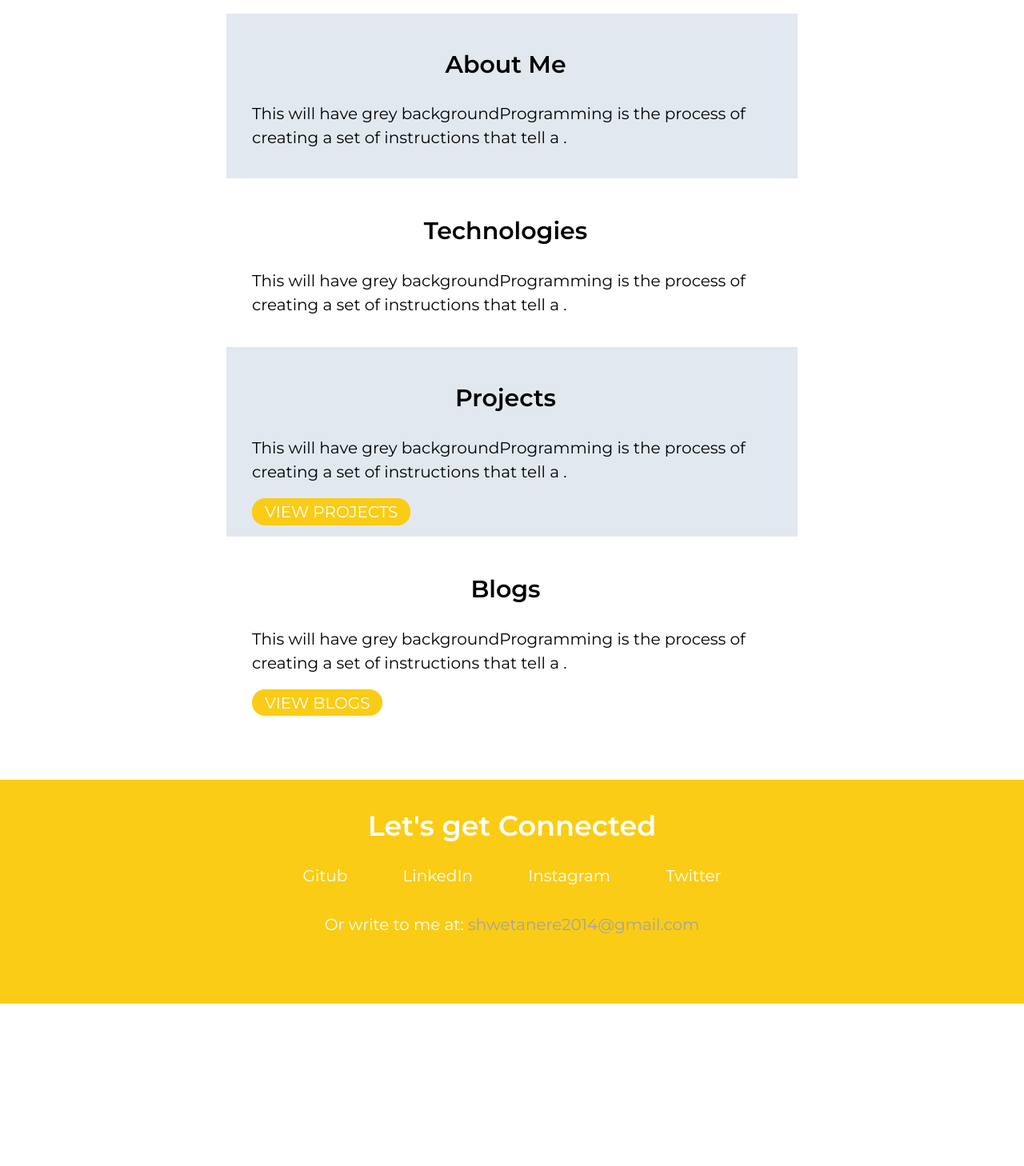
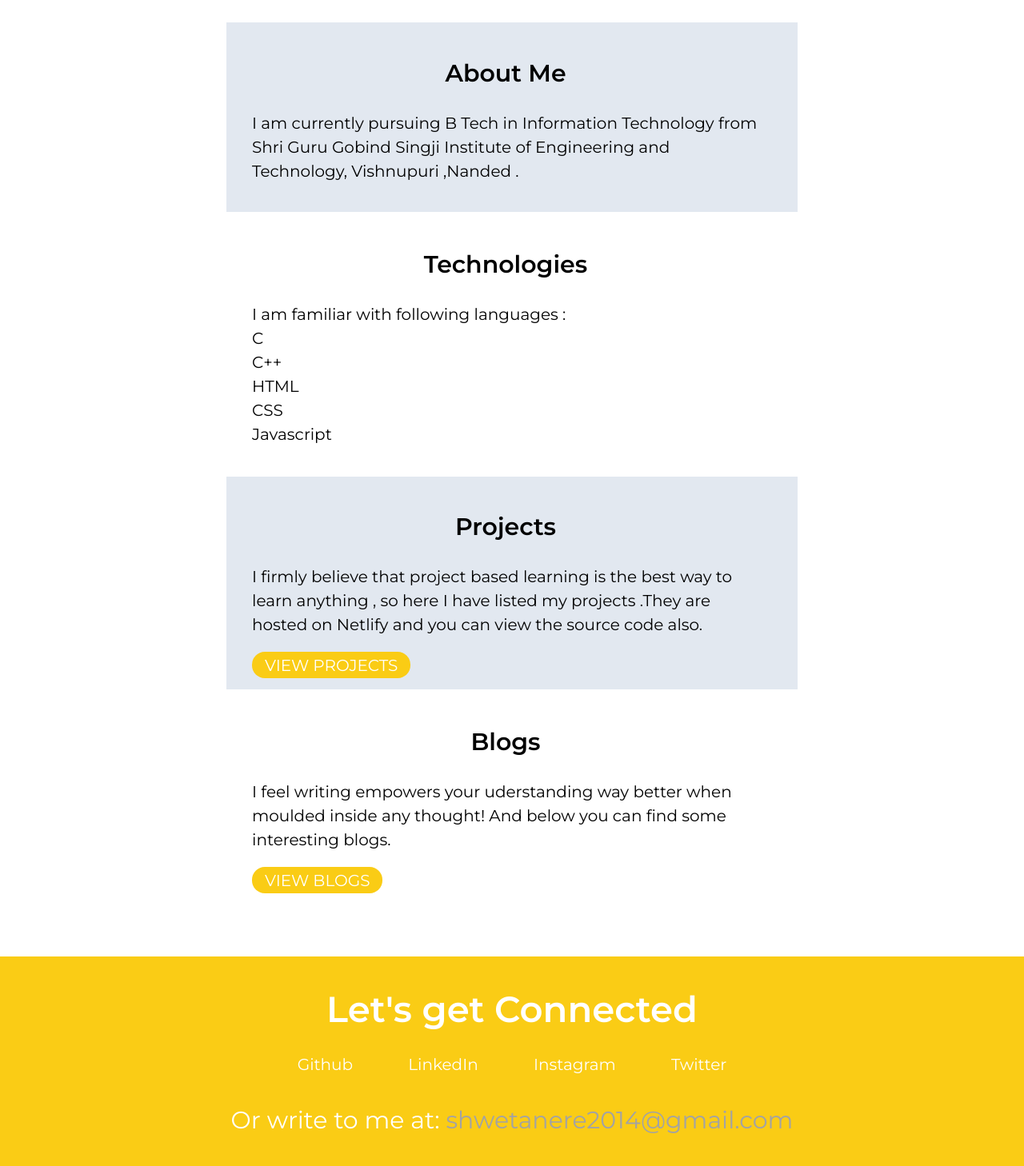
Before and after one commit to ShwettaN/Shwetassite, a plain HTML site: page index.html in a window 1280 px wide. Shown: the part 700-2158 px from the top of the page at 80% size. Before the commit the page ends 1955 px from the top, so only its background shows below. Drawn offline with Linux system fonts and the light colour scheme.

Commit message:
edited info

```diff
--- a/index.html
+++ b/index.html
@@ -30,7 +30,7 @@
         <!-- <img src="images/analyze.svg">
         <img src="images/dev.svg">
         <img src="images/dev2.svg">
-        <img src="images/dev3.svg"> -->
+        <img src="images/dev3.svg">  -->
 
     </header>
 
@@ -38,25 +38,22 @@
     <section class="section ow ">
         <div class="container">
             <h1>About Me</h1>
-            <p>This will have grey backgroundProgramming is the process of creating a set of instructions that tell a
-                .</p>
+            <p>I am currently pursuing B Tech in Information Technology from Shri Guru Gobind Singji Institute of Engineering and Technology, Vishnupuri ,Nanded .</p>
         </div>
     </section>
 
     <section class="section w">
         <div class="container">
             <h1>Technologies</h1>
-            <p>This will have grey backgroundProgramming is the process of creating a set of instructions that tell a
-                .</p>
-                <!-- <img class="tech-img" src="/images/dev2.svg"> -->
+            <p>I am familiar with following languages :<br> C <br>C++<br>HTML<br>CSS<br> Javascript</p>
+
         </div>
     </section>
 
     <section class="section ow ">
         <div class="container">
             <h1>Projects</h1>
-            <p>This will have grey backgroundProgramming is the process of creating a set of instructions that tell a
-               .</p>
+            <p>I firmly believe that project based learning is the best way to learn anything , so here I have listed my projects .They are hosted on Netlify and you can view the source code also.</p>
                 <a class="link link-primary" href="/">VIEW PROJECTS</a>
         </div>
     </section>
@@ -64,8 +61,7 @@
     <section class="section w">
         <div class="container">
             <h1>Blogs</h1>
-            <p>This will have grey backgroundProgramming is the process of creating a set of instructions that tell a
-                .</p>
+            <p>I feel writing empowers your uderstanding way better when moulded inside any thought! And below you can find some interesting blogs.</p>
                 <a class="link link-primary" href="/">VIEW BLOGS</a>
         </div>
     </section>
@@ -74,16 +70,16 @@
         <div class="footer-heading bottom">Let's get Connected</div>
         <ul class="social-links list-non-bullet">
             <li class="list-item-inline">
-                <a class="link" href="/">Gitub</a>
+                <a class="link" href="https://github.com/Shweta-git-hub">Github</a>
             </li>
             <li class="list-item-inline">
-                <a class="link" href="/">LinkedIn</a>
+                <a class="link" href="https://www.linkedin.com/in/shweta-nere-633763191/">LinkedIn</a>
             </li>
             <li class="list-item-inline">
-                <a class="link" href="/">Instagram</a>
+                <a class="link" href="https://www.instagram.com/shhwetttaa/">Instagram</a>
             </li>
             <li class="list-item-inline">
-                <a class="link" href="/">Twitter</a>
+                <a class="link" href="https://twitter.com/CurioCity_Iris">Twitter</a>
             </li>
             <div class="footer-heading mailme">Or write to me at: <span class="mail">shwetanere2014@gmail.com</span></div>
         </ul>
--- a/styles.css
+++ b/styles.css
@@ -95,10 +95,9 @@ hr {
 
 .navigation .link-active {
     font-weight: bold;
-    font-size: 1.4rem;
+    font-size: 30px;
+
 }
-
-/* HEADER */
 
 .hero {
     padding: 2rem;
@@ -166,7 +165,7 @@ hr {
     color: white;
 }
 .footer .bottom{
-    font-size:35px;
+    font-size:45px;
     font-weight:bold;
 }
 
@@ -175,7 +174,7 @@ hr {
 }
 .footer .mailme{
     padding:2rem 0rem;
-    font-size:20px;
+    font-size:30px;
 }
 .mail{
     color:#A3A3A3;
```
Also changed, not shown: blogs.html (+10 -0 lines), projects.html (+3 -3 lines).
